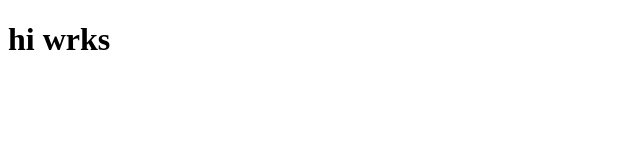
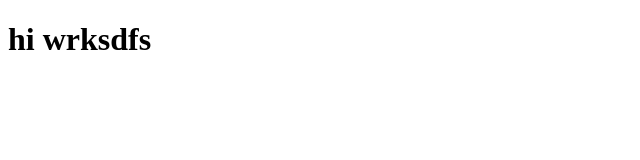
Before and after one commit to fyrebolt/congapp, a plain HTML site: page index.html in a window 1280 px wide. Shown: the full height of the page, 0-640 px from the left. Drawn offline with Linux system fonts and the light colour scheme.

Commit message:
Update index.html

```diff
--- a/index.html
+++ b/index.html
@@ -8,6 +8,6 @@
     <title>Document</title>
 </head>
 <body>
-    <h1>hi wrks</h1>
+    <h1>hi wrksdfs</h1>
 </body>
 </html>
```
